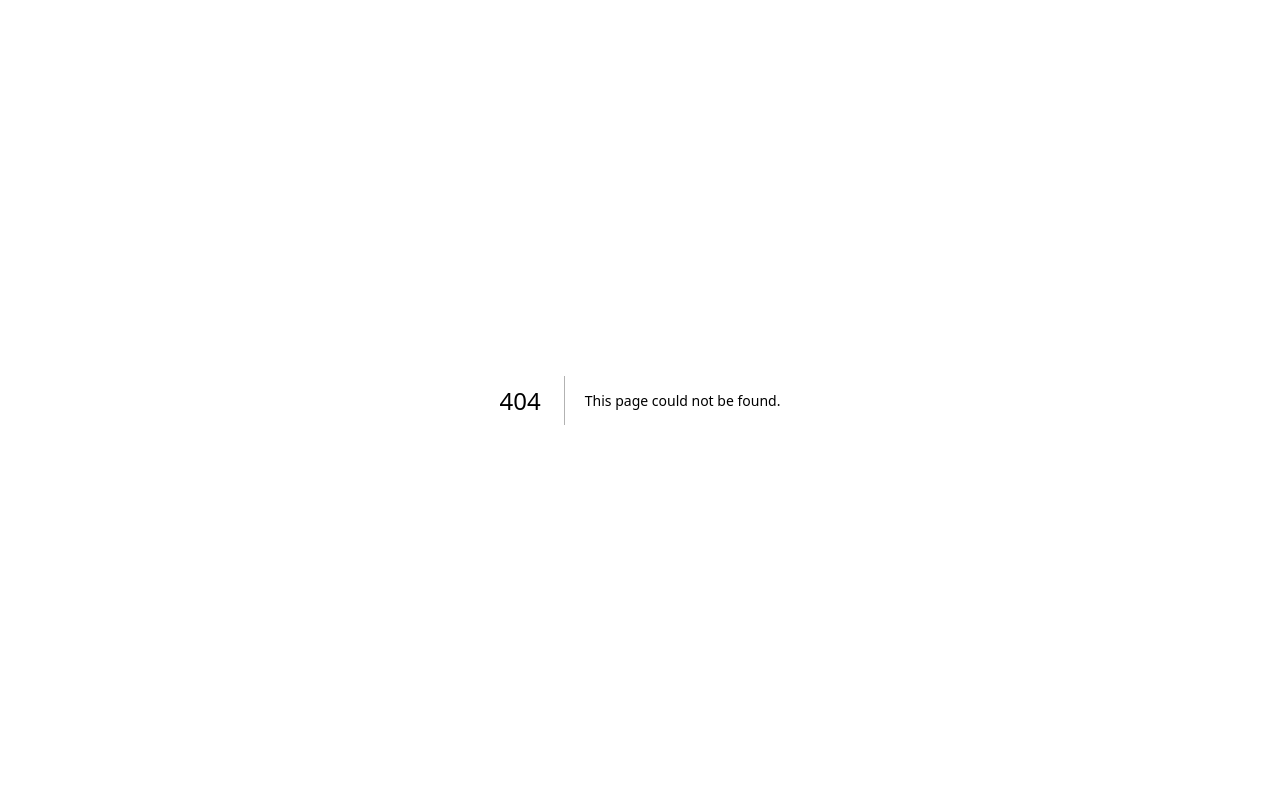
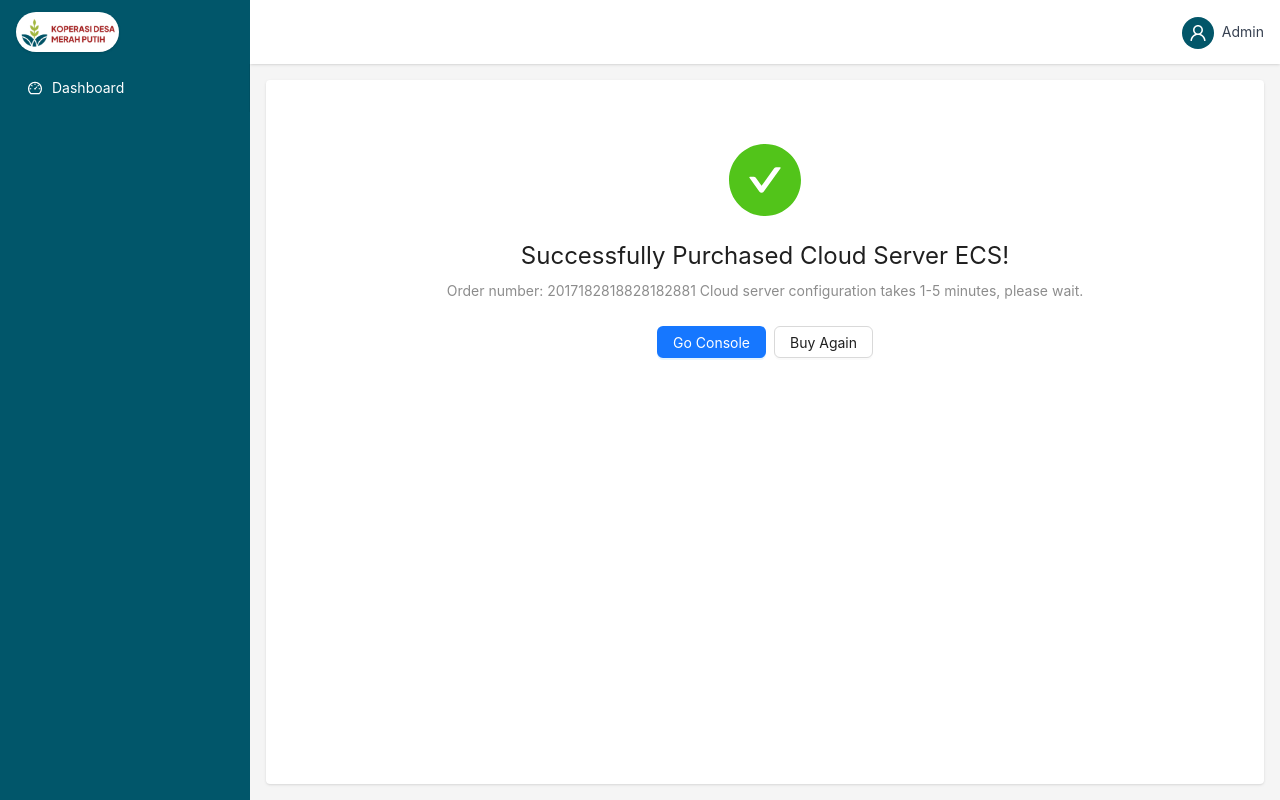
Before and after one commit to kop-go-id/kopdes-merah-putih, a Next.js app in the folder frontend/: page /npak/dashboard in a window 1280 px wide. Before the commit this address had no page. Built offline with nearby package versions, Linux system fonts and the light colour scheme.

Commit message:
dashboard

```diff
--- a/frontend/src/components/Layout.js
+++ b/frontend/src/components/Layout.js
@@ -1,6 +1,6 @@
-'use client';
+"use client";
 
-import React, { useState } from 'react';
+import React, { useState } from "react";
 import {
   MenuFoldOutlined,
   MenuUnfoldOutlined,
@@ -8,36 +8,48 @@ import {
   AppstoreOutlined,
   UserOutlined,
   LogoutOutlined,
-} from '@ant-design/icons';
-import {
-  Layout,
-  Menu,
-  Button,
-  Dropdown,
-  Avatar,
-  Space,
-} from 'antd';
-import Link from 'next/link';
-import Image from 'next/image';
-import 'tailwindcss/tailwind.css';
+} from "@ant-design/icons";
+import { Layout, Menu, Button, Dropdown, Avatar, Space } from "antd";
+import Link from "next/link";
+import "tailwindcss/tailwind.css";
 
 const { Header, Sider, Content } = Layout;
 
 const cooperatives = [
-  { icon: <DashboardOutlined />, label: 'Dashboard', path: '/koperasi/dashboard' },
-  { icon: <DashboardOutlined />, label: 'Pendaftaran', path: '/koperasi/pendaftaran' },
-  { icon: <AppstoreOutlined />, label: 'Anggota', path: '/koperasi/anggota' },
+  {
+    icon: <DashboardOutlined />,
+    label: "Dashboard",
+    path: "/koperasi/dashboard",
+  },
+  {
+    icon: <DashboardOutlined />,
+    label: "Pendaftaran",
+    path: "/koperasi/pendaftaran",
+  },
+  { icon: <AppstoreOutlined />, label: "Anggota", path: "/koperasi/anggota" },
+];
+const administrators = [
+  {
+    icon: <DashboardOutlined />,
+    label: "Dashboard",
+    path: "/administrator/dashboard",
+  },
 ];
 
 const profileMenu = (
   <Menu>
-    <Menu.Item key="profile" icon={<UserOutlined />}>Profil</Menu.Item>
-    <Menu.Item key="logout" icon={<LogoutOutlined />}>Logout</Menu.Item>
+    <Menu.Item key="profile" icon={<UserOutlined />}>
+      Profil
+    </Menu.Item>
+    <Menu.Item key="logout" icon={<LogoutOutlined />}>
+      Logout
+    </Menu.Item>
   </Menu>
 );
 
 export default function LayoutWrapper({ children }) {
   const [collapsed, setCollapsed] = useState(true);
+  let role = "PENGURUS KOPERASI1";
 
   return (
     <Layout className="min-h-screen">
@@ -58,10 +70,10 @@ export default function LayoutWrapper({ children }) {
             className="h-10 w-30 p-1 rounded-full bg-white shadow"
           />
         </div>
-
+        {role === "PENGURUS KOPERASI" ? (
           <Menu
             mode="inline"
-          defaultSelectedKeys={['2']}
+            defaultSelectedKeys={["2"]}
             rootClassName="bg-[#01566a] border-none"
             className="custom-menu"
             items={cooperatives.map((item, index) => ({
@@ -74,6 +86,23 @@ export default function LayoutWrapper({ children }) {
               ),
             }))}
           />
+        ) : (
+          <Menu
+            mode="inline"
+            defaultSelectedKeys={["2"]}
+            rootClassName="bg-[#01566a] border-none"
+            className="custom-menu"
+            items={administrators.map((item, index) => ({
+              key: `${index + 1}`,
+              icon: <span className="text-white">{item.icon}</span>,
+              label: (
+                <Link href={item.path}>
+                  <span className="text-white">{item.label}</span>
+                </Link>
+              ),
+            }))}
+          />
+        )}
       </Sider>
 
       <Layout>
@@ -87,9 +116,12 @@ export default function LayoutWrapper({ children }) {
             />
           </div>
 
-          <Dropdown overlay={profileMenu} trigger={['click']}>
+          <Dropdown overlay={profileMenu} trigger={["click"]}>
             <Space className="cursor-pointer">
-              <Avatar style={{ backgroundColor: '#025669' }} icon={<UserOutlined />} />
+              <Avatar
+                style={{ backgroundColor: "#025669" }}
+                icon={<UserOutlined />}
+              />
               <span className="hidden md:inline text-gray-700">Admin</span>
             </Space>
           </Dropdown>
--- /dev/null
+++ b/frontend/src/pages/administrator/dashboard/index.js
@@ -0,0 +1,24 @@
+"use client";
+
+import React from "react";
+import { Button, Result } from "antd";
+import "tailwindcss/tailwind.css";
+import LayoutWrapper from "@/components/Layout";
+
+export default function CooperativeDashboard() {
+  return (
+    <LayoutWrapper>
+      <Result
+        status="success"
+        title="Successfully Purchased Cloud Server ECS!"
+        subTitle="Order number: 2017182818828182881 Cloud server configuration takes 1-5 minutes, please wait."
+        extra={[
+          <Button type="primary" key="console">
+            Go Console
+          </Button>,
+          <Button key="buy">Buy Again</Button>,
+        ]}
+      />
+    </LayoutWrapper>
+  );
+}
--- /dev/null
+++ b/frontend/src/pages/kementerian-lembaga/dashboard/index.js
@@ -0,0 +1,24 @@
+"use client";
+
+import React from "react";
+import { Button, Result } from "antd";
+import "tailwindcss/tailwind.css";
+import LayoutWrapper from "@/components/Layout";
+
+export default function CooperativeDashboard() {
+  return (
+    <LayoutWrapper>
+      <Result
+        status="success"
+        title="Successfully Purchased Cloud Server ECS!"
+        subTitle="Order number: 2017182818828182881 Cloud server configuration takes 1-5 minutes, please wait."
+        extra={[
+          <Button type="primary" key="console">
+            Go Console
+          </Button>,
+          <Button key="buy">Buy Again</Button>,
+        ]}
+      />
+    </LayoutWrapper>
+  );
+}
--- /dev/null
+++ b/frontend/src/pages/korwil/dashboard/index.js
@@ -0,0 +1,24 @@
+"use client";
+
+import React from "react";
+import { Button, Result } from "antd";
+import "tailwindcss/tailwind.css";
+import LayoutWrapper from "@/components/Layout";
+
+export default function CooperativeDashboard() {
+  return (
+    <LayoutWrapper>
+      <Result
+        status="success"
+        title="Successfully Purchased Cloud Server ECS!"
+        subTitle="Order number: 2017182818828182881 Cloud server configuration takes 1-5 minutes, please wait."
+        extra={[
+          <Button type="primary" key="console">
+            Go Console
+          </Button>,
+          <Button key="buy">Buy Again</Button>,
+        ]}
+      />
+    </LayoutWrapper>
+  );
+}
--- /dev/null
+++ b/frontend/src/pages/npak/dashboard/index.js
@@ -0,0 +1,24 @@
+"use client";
+
+import React from "react";
+import { Button, Result } from "antd";
+import "tailwindcss/tailwind.css";
+import LayoutWrapper from "@/components/Layout";
+
+export default function CooperativeDashboard() {
+  return (
+    <LayoutWrapper>
+      <Result
+        status="success"
+        title="Successfully Purchased Cloud Server ECS!"
+        subTitle="Order number: 2017182818828182881 Cloud server configuration takes 1-5 minutes, please wait."
+        extra={[
+          <Button type="primary" key="console">
+            Go Console
+          </Button>,
+          <Button key="buy">Buy Again</Button>,
+        ]}
+      />
+    </LayoutWrapper>
+  );
+}
```
Lines whose indentation alone changed are shown as unchanged.
